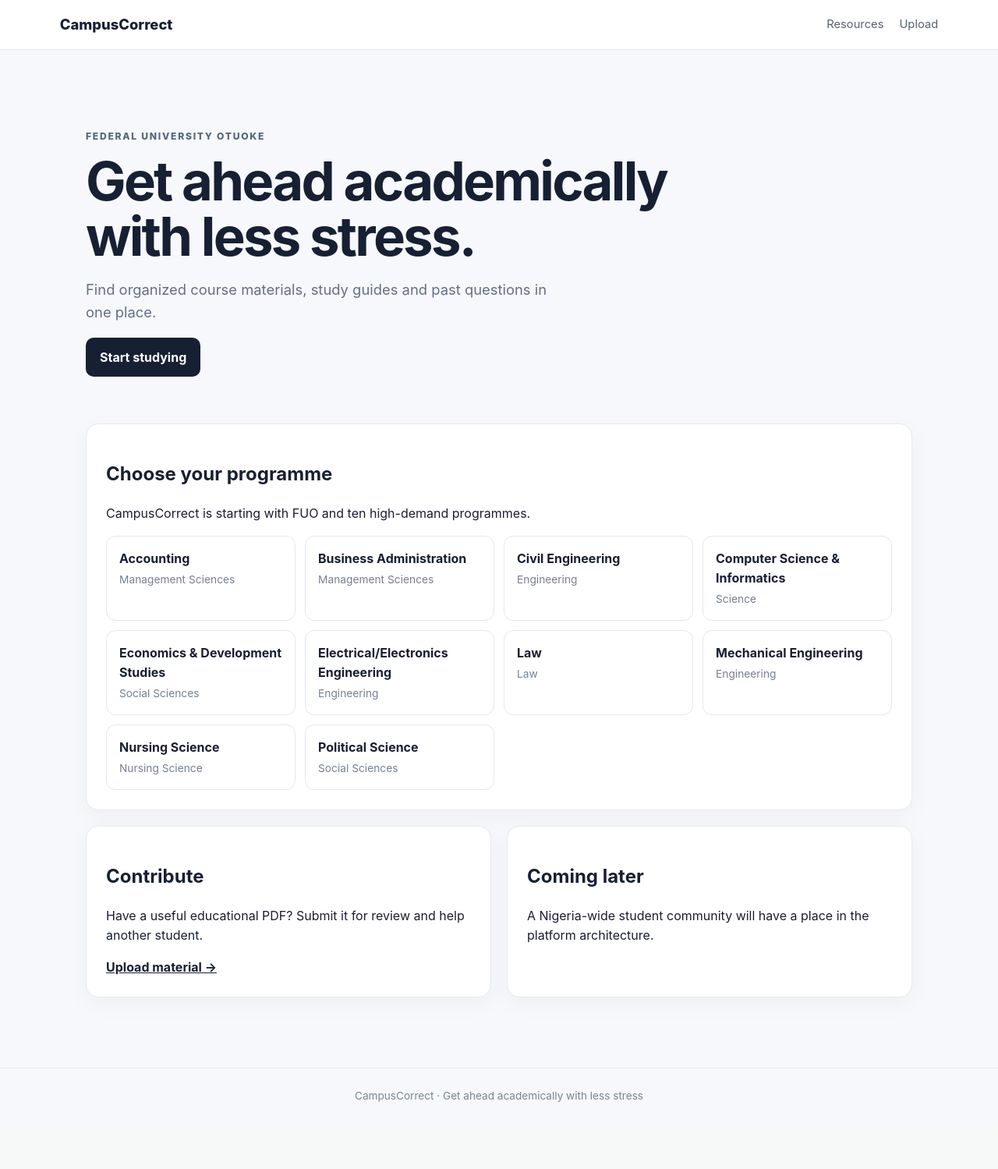
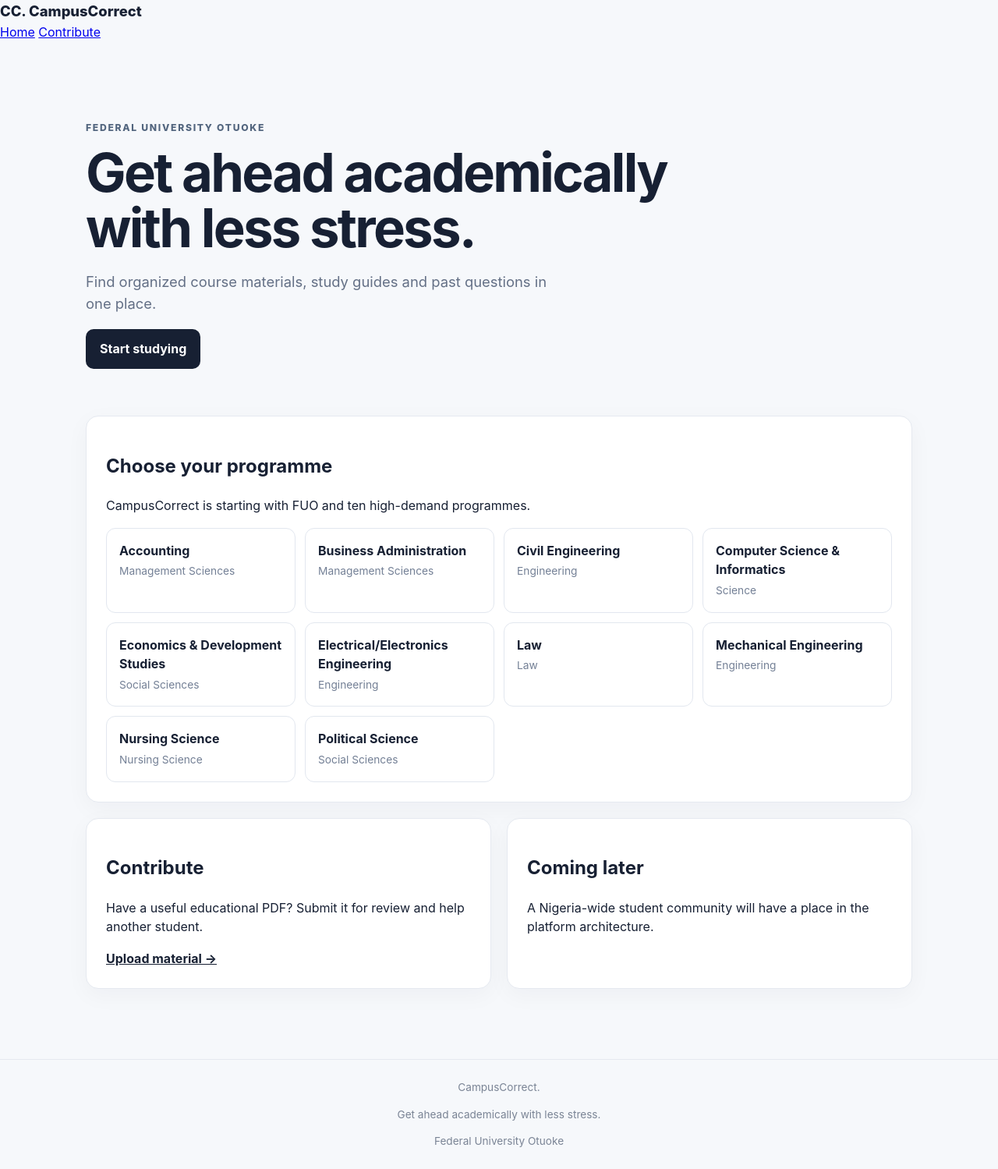
Before and after one commit to AgainBuilds/CampusCorrect, a FastAPI app: page / in a window 1280 px wide. Shown: the whole page at 78% size. Before the commit the page ends 1413 px from the top, so only its background shows below. Run offline with FastAPI, Linux system fonts and the light colour scheme.

Commit message:
Update base.html

```diff
--- a/app/templates/base.html
+++ b/app/templates/base.html
@@ -1,21 +1,67 @@
+
 <!doctype html>
 <html lang="en">
 <head>
-  <meta charset="utf-8">
-  <meta name="viewport" content="width=device-width,initial-scale=1">
-  <title>{% block title %}CampusCorrect{% endblock %}</title>
-  <meta name="description" content="Get ahead academically with less stress.">
-  <link rel="stylesheet" href="/static/style.css">
+    <meta charset="utf-8">
+    <meta name="viewport" content="width=device-width, initial-scale=1">
+
+    <title>{% block title %}CampusCorrect{% endblock %}</title>
+
+    <meta name="description" content="CampusCorrect — Get ahead academically with less stress.">
+
+    <link rel="stylesheet" href="/static/style.css">
 </head>
+
 <body>
-<header class="nav">
-  <a class="brand" href="/">CampusCorrect</a>
-  <nav>
-    <a href="/resources">Resources</a>
-    <a href="/upload">Upload</a>
-  </nav>
-</header>
-<main>{% block content %}{% endblock %}</main>
-<footer>CampusCorrect · Get ahead academically with less stress</footer>
+
+    <div id="page-loader" class="page-loader">
+        <div class="loader-content">
+            <div class="loader-mark">CC.</div>
+            <h2>CampusCorrect</h2>
+            <div class="loader-line">
+                <span></span>
+            </div>
+            <p>Preparing your academic space...</p>
+        </div>
+    </div>
+
+    <header class="site-header">
+
+        <a href="/" class="brand">
+            <span class="brand-mark">CC.</span>
+            <span>CampusCorrect</span>
+        </a>
+
+        <nav class="header-links">
+            <a href="/">Home</a>
+            <a href="/upload">Contribute</a>
+        </nav>
+
+    </header>
+
+    <main class="site-main">
+        {% block content %}{% endblock %}
+    </main>
+
+    <footer class="site-footer">
+        <div class="footer-brand">CampusCorrect.</div>
+        <p>Get ahead academically with less stress.</p>
+        <span>Federal University Otuoke</span>
+    </footer>
+
+    <script>
+        window.addEventListener("load", function () {
+            const loader = document.getElementById("page-loader");
+
+            if (loader) {
+                loader.classList.add("loader-hidden");
+
+                setTimeout(function () {
+                    loader.remove();
+                }, 400);
+            }
+        });
+    </script>
+
 </body>
 </html>
```
